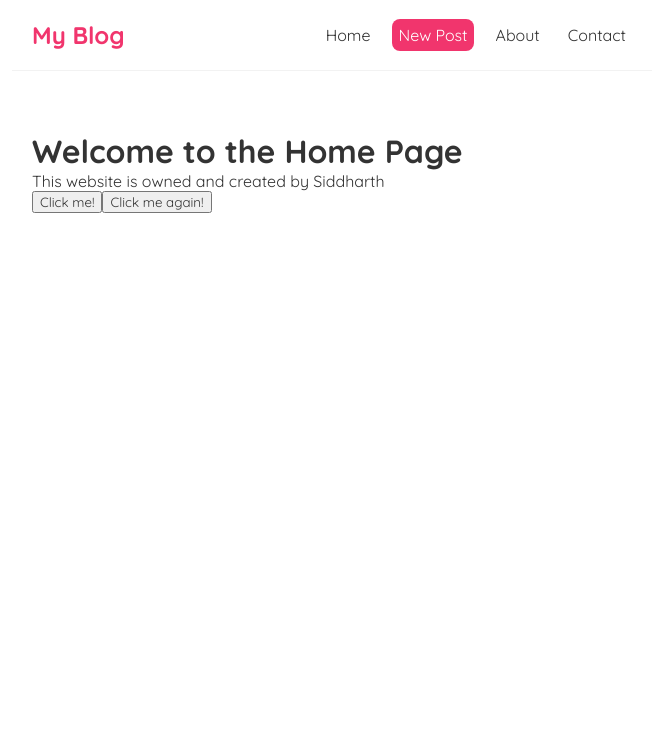
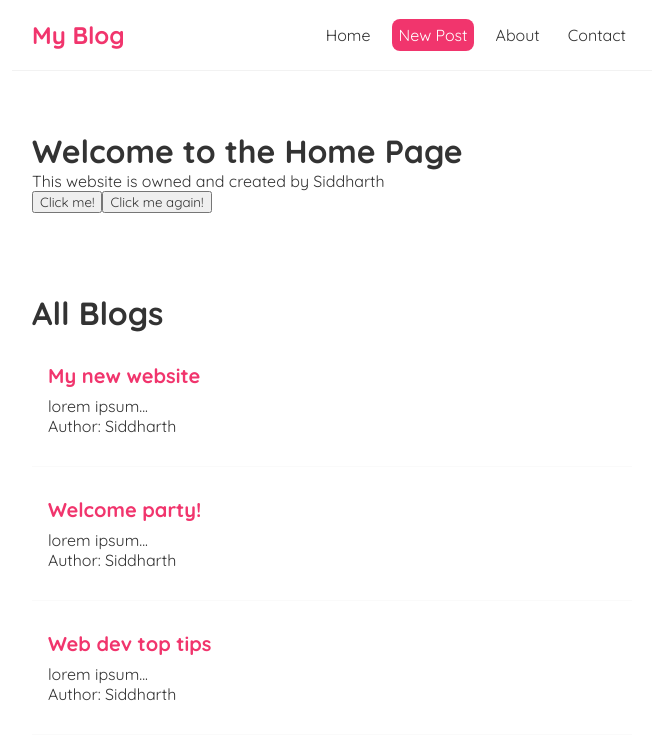
Before and after one commit to Siddharth-Pushkar/automated-news-blog, a React (Create React App) app: page / in a window 1280 px wide. Shown: the top 740 px of the page, without its empty margins (308-965 px from the left). Built offline with nearby package versions, Linux system fonts and the light colour scheme.

Commit message:
some more changes

```diff
--- a/src/App.js
+++ b/src/App.js
@@ -1,5 +1,6 @@
 import Navbar from './Navbar';
 import Home from './Home';
+import Home2 from './Home2';
 
 function App() {
 
@@ -10,6 +11,11 @@ function App() {
       <Navbar />
       <div className="content">
         <Home />
+<br />
+<br />
+<br />
+<br />
+        <Home2 />
 
       </div>
     </div>
--- a/src/Home2.js
+++ b/src/Home2.js
@@ -2,14 +2,30 @@ import { useState } from "react";
 
 const Home2 = () => {
 
-
-
-
-
+    const [blogs , setBlogs] = useState([
+        {title: "My new website", body: "lorem ipsum...", author: "Siddharth", id: 1},
+        {title: "Welcome party!", body: "lorem ipsum...", author: "Siddharth", id: 2},
+        {title: "Web dev top tips", body: "lorem ipsum...", author: "Siddharth", id: 3}
+    ]);
 
 
     return (
 
+        <div className="home">
+
+            <h1>All Blogs</h1>
+            {blogs.map((blog) => (
+                // here we have used map function to loop through the blogs array and display each blog in a div. We have also used the key prop to give each div a unique key. This is important for React to keep track of the elements in the DOM and update them efficiently.
+                <div className="blog-preview">
+                    <div key={blog.id}>
+                        <h2>{blog.title}</h2>
+                        <p>{blog.body}</p>
+                        <p>Author: {blog.author}</p>
+                        <br />
+                    </div>
+                </div>
+            ))}
+        </div>
 
      );
 }
--- a/src/index.css
+++ b/src/index.css
@@ -33,3 +33,20 @@
   margin: 40px auto;
   padding: 20px;
 }
+
+
+/* blog previews / list */
+.blog-preview {
+  padding: 10px 16px;
+  margin: 20px 0;
+  border-bottom: 1px solid #fafafa;
+
+}
+.blog-preview:hover {
+  box-shadow: 1px 3px 5px rgba(0,0,0,0.1);
+}
+.blog-preview h2 {
+  font-size: 20px;
+  color: #f1356d;
+  margin-bottom: 8px;
+}
```
